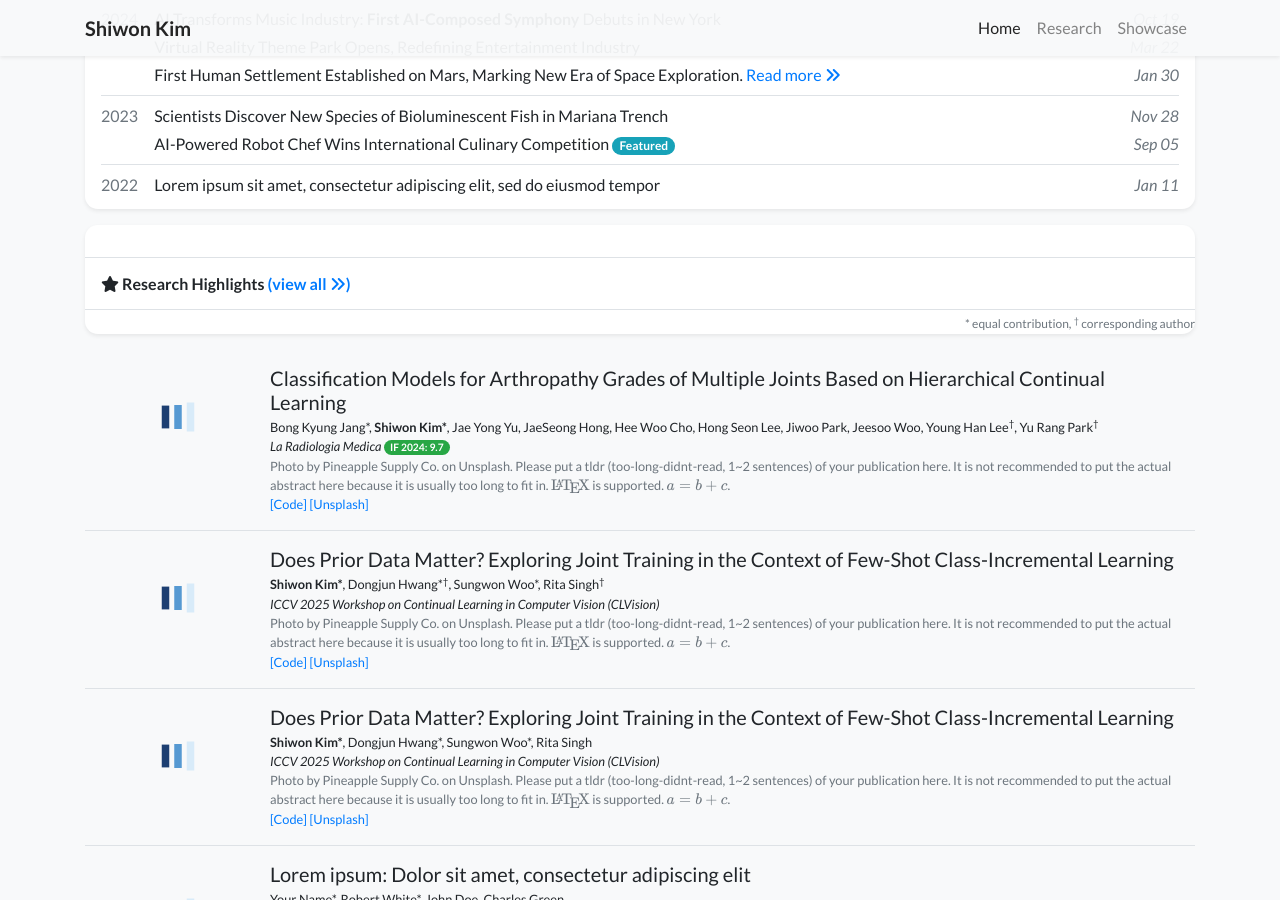
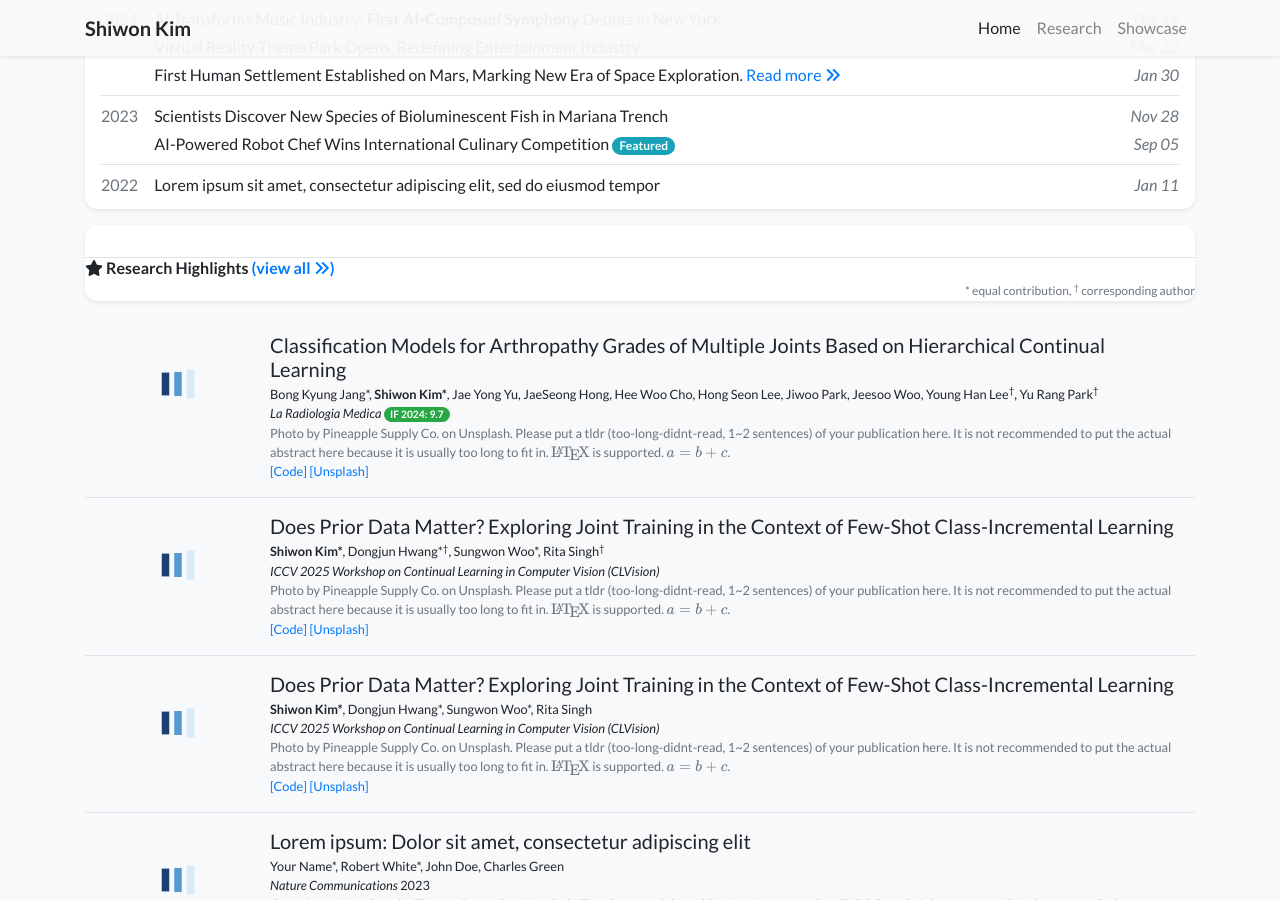
Before and after one commit to shiwonkim/shiwonkim.github.io, a Jekyll site: the page built from index.html, in a window 1280 px wide and 900 px high, scrolled down 867 px. Built offline with Jekyll 4.4.1, drawn with Linux system fonts in a browser that asks for light colours; nearby versions of some CDN libraries; a style sheet for code colours, icons or effects is not loaded.

Commit message:
edit profile

```diff
--- a/_includes/widgets/publication_card.html
+++ b/_includes/widgets/publication_card.html
@@ -1,7 +1,7 @@
 {% assign publications = include.publications %}
 <div class="my-3 p-0 bg-white shadow-sm rounded-xl">
     <div class="border-bottom border-gray p-3 mb-0 d-flex justify-content-between align-items-start"></div>
-        <h6 class="border-bottom border-gray p-3 mb-0">
+        <h6 class="mb-0">
             {% if include.title %}{{ include.title }}{% else %}<i class="fas fa-star"></i> Selected Recent Publications{% endif %}
             <a href="{{ 'publications' | relative_url }}">(view all <i class="fas fa-angle-double-right"></i>)</a>
         </h6>
```
